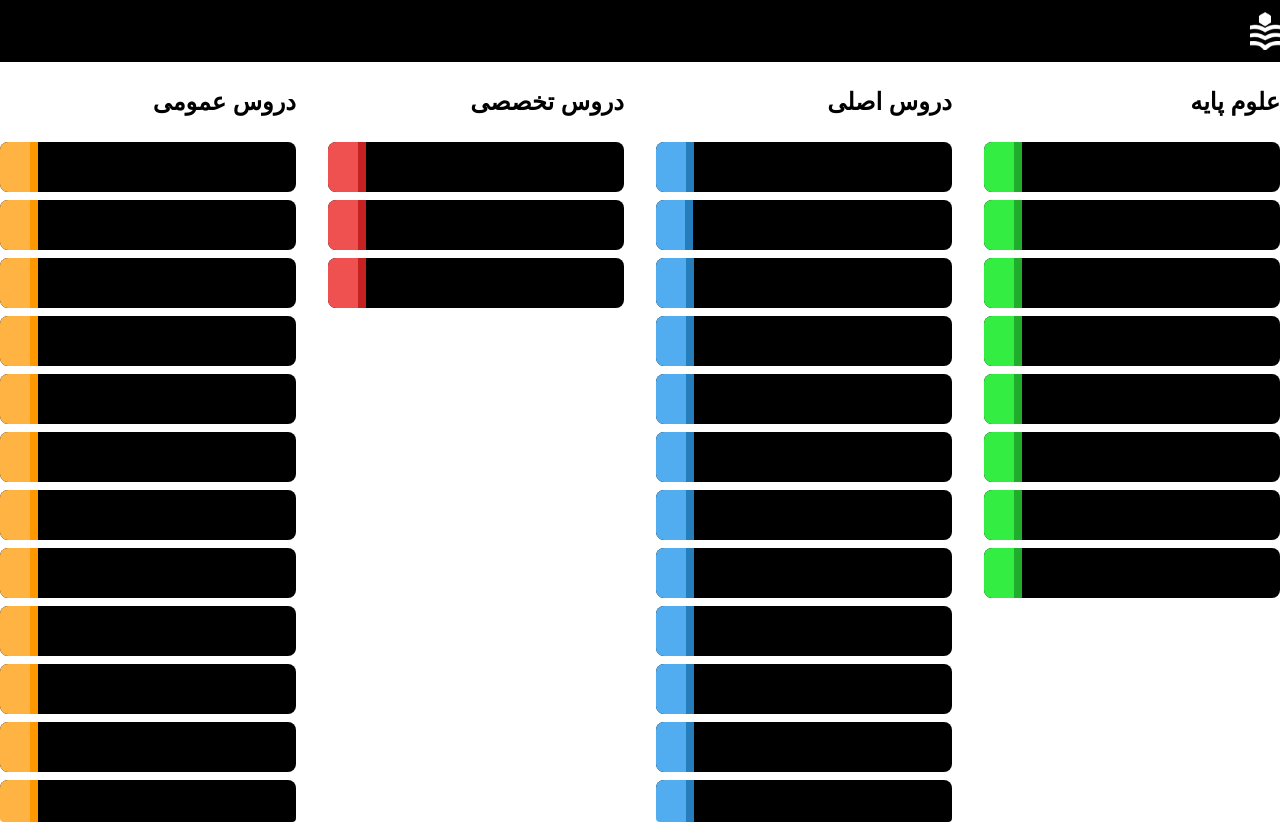
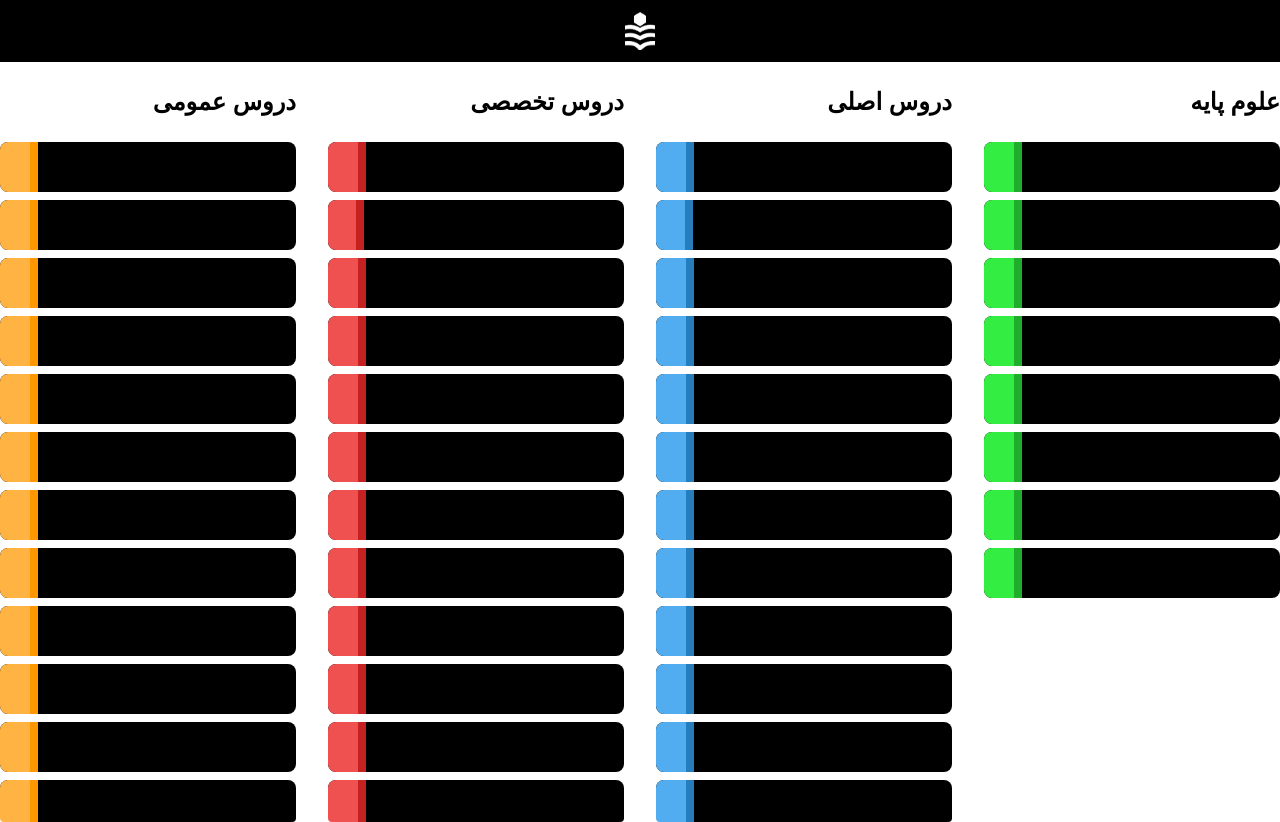
Before and after one commit to always-maap/NIT-Academy, a Next.js app: page / in a window 1280 px wide. Built offline with nearby package versions, Linux system fonts and the light colour scheme; a web font is replaced by a local one.

Commit message:
chore: add more subjects

```diff
--- a/components/NavBar.tsx
+++ b/components/NavBar.tsx
@@ -6,7 +6,7 @@ export default function Nav() {
   return (
     <nav className="bg-black" dir="rtl">
       <Container>
-        <ul className="flex items-center py-3 text-gray-200 gap-2">
+        <ul className="flex justify-center items-center py-3 text-gray-200 gap-2">
           <Link href="/">
             <Image width={30} height={37.5} src="/logo.png" alt="logo" />
           </Link>
--- a/db/subjects.json
+++ b/db/subjects.json
@@ -195,6 +195,13 @@
       },
       {
         "title": {
+          "fa": "اصول طراحی کامپایلر",
+          "en": "compiler-design"
+        },
+        "slug": "/compiler-design"
+      },
+      {
+        "title": {
           "fa": "روش پژوهش و ارائه",
           "en": ""
         },
@@ -209,7 +216,21 @@
       },
       {
         "title": {
+          "fa": "سیستم عامل",
+          "en": "operating-systems"
+        },
+        "slug": "/operating-systems"
+      },
+      {
+        "title": {
           "fa": "مبانی و کاربرد های هوش مصنوعی",
+          "en": ""
+        },
+        "slug": ""
+      },
+      {
+        "title": {
+          "fa": "کارآموزی",
           "en": ""
         },
         "slug": ""
@@ -220,13 +241,6 @@
           "en": ""
         },
         "slug": ""
-      },
-      {
-        "title": {
-          "fa": "اصول طراحی کامپایلر",
-          "en": "compiler-design"
-        },
-        "slug": "/compiler-design"
       }
     ]
   },
@@ -236,17 +250,94 @@
     "subjects": [
       {
         "title": {
-          "fa": "سیستم عامل",
-          "en": "operating-systems"
+          "fa": "مهندسی نرم افزار",
+          "en": ""
         },
-        "slug": "/operating-systems"
+        "slug": ""
       },
       {
         "title": {
-          "fa": "طراحی کامپایلر",
-          "en": "compiler-design"
+          "fa": "تحلیل و طراحی سیستم ها نرم افزاری",
+          "en": ""
         },
-        "slug": "/compiler-design"
+        "slug": ""
+      },
+      {
+        "title": {
+          "fa": "طراحی زبان های برنامه سازی",
+          "en": ""
+        },
+        "slug": ""
+      },
+      {
+        "title": {
+          "fa": "آزمایشگاه پایگاه داده",
+          "en": ""
+        },
+        "slug": ""
+      },
+      {
+        "title": {
+          "fa": "آزمایشگاه مهندسی نرم افزار",
+          "en": ""
+        },
+        "slug": ""
+      },
+      {
+        "title": {
+          "fa": "مبانی بازیابی اطلاعات",
+          "en": ""
+        },
+        "slug": ""
+      },
+      {
+        "title": {
+          "fa": "برنامه نویسی وب",
+          "en": ""
+        },
+        "slug": ""
+      },
+      {
+        "title": {
+          "fa": "مبانی هوش محاسباتی",
+          "en": ""
+        },
+        "slug": ""
+      },
+      {
+        "title": {
+          "fa": "کارگاه برنامه نویسی متلب",
+          "en": ""
+        },
+        "slug": ""
+      },
+      {
+        "title": {
+          "fa": "مبانی بینایی کامپیوتر",
+          "en": ""
+        },
+        "slug": ""
+      },
+      {
+        "title": {
+          "fa": "انتقال داده ها",
+          "en": ""
+        },
+        "slug": ""
+      },
+      {
+        "title": {
+          "fa": "هم طراحی سخت افزار-نرم افزار",
+          "en": ""
+        },
+        "slug": ""
+      },
+      {
+        "title": {
+          "fa": "مبانی اینترنت اشیاء",
+          "en": ""
+        },
+        "slug": ""
       },
       {
         "title": {
```
Also changed, not shown: 1 other file (tests, documents, lock files or other folders).
